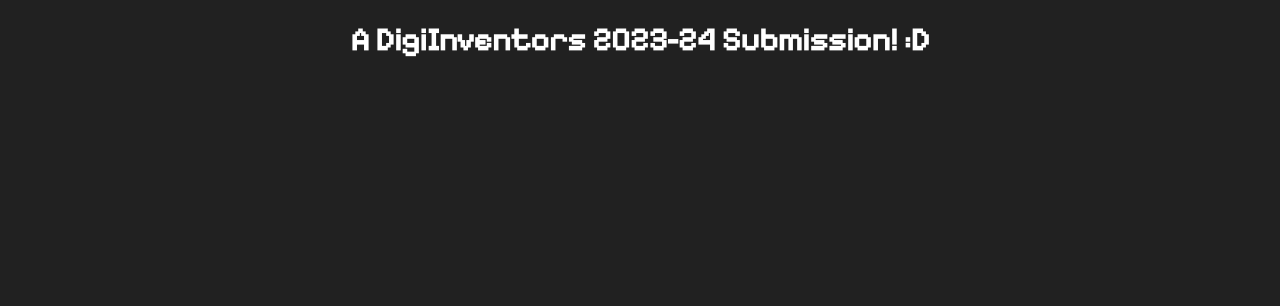
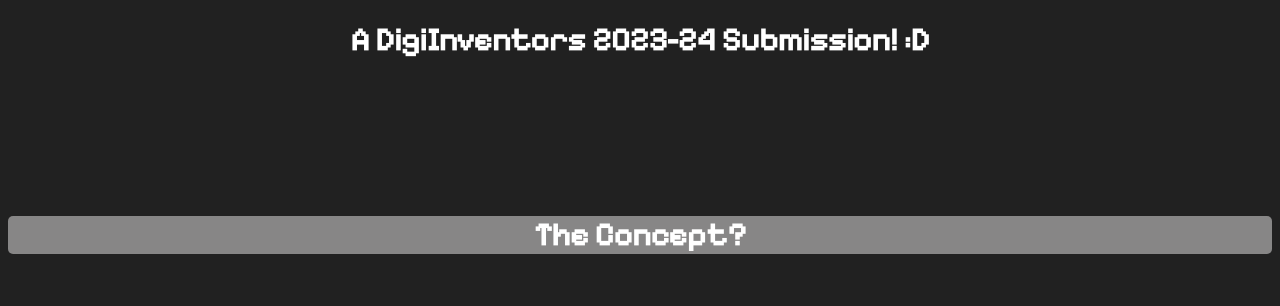
Before and after one commit to new-mindset/New-Mindset, a plain HTML site: page index.html in a window 1280 px wide. Shown: the top 306 px of the page. Drawn offline with Linux system fonts and the light colour scheme.

Commit message:
Update index.html

```diff
--- a/index.html
+++ b/index.html
@@ -44,7 +44,7 @@
       <br><br>
       <br><br>
       <div class="infocard-1">
-
+        <h1> The Concept?</h1>
       </div>
       <br><br>
       <br><br>
```
